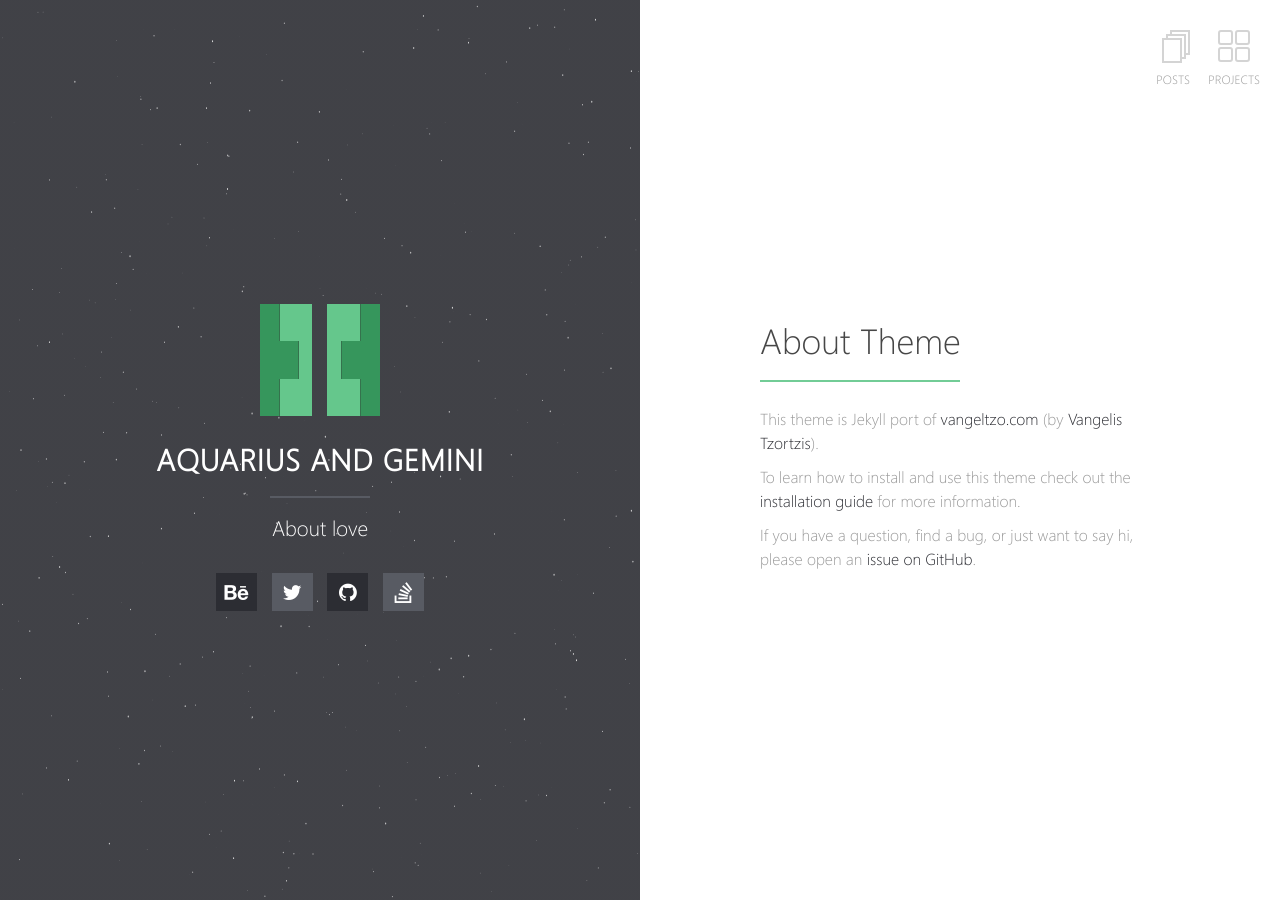
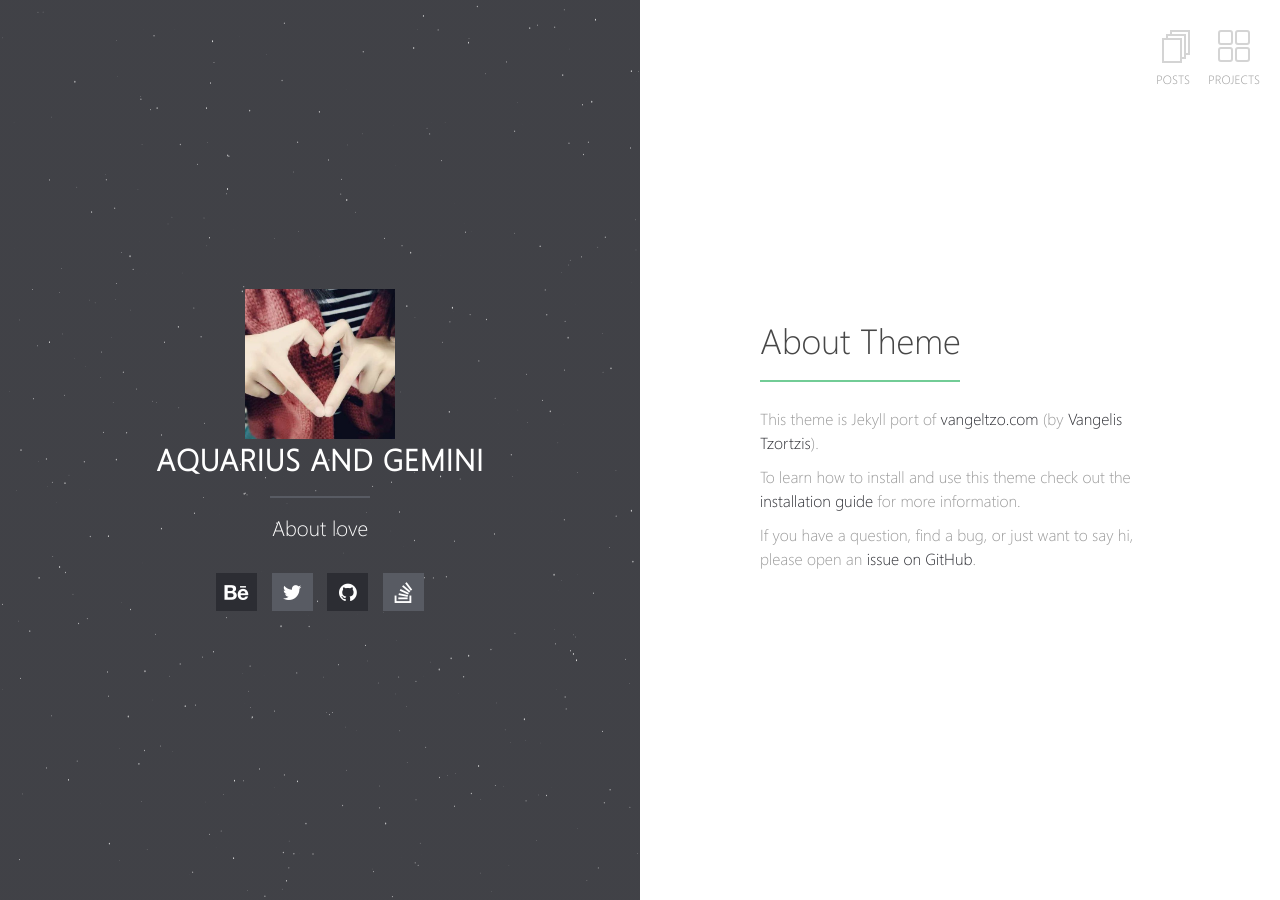
Before and after one commit to daoyking/daoyking.github.io, a Jekyll site: the page built from index.md, in a window 1280 px wide. Built offline with Jekyll 4.4.1, drawn with Linux system fonts in a browser that asks for light colours; our own code applies the rules of GitHub Pages for plain Markdown files.

Commit message:
更换主页图片

```diff
--- a/_config.yml
+++ b/_config.yml
@@ -2,7 +2,7 @@
 title: Aquarius and Gemini
 description: About love
 url: https://daoyking.github.io
-logo: https://raw.githubusercontent.com/daoyking/daoyking.github.io/master/images/halve.png                                       # Site logo
+logo: https://raw.githubusercontent.com/daoyking/daoyking.github.io/master/images/my_love.jpg                                       # Site logo
 locale: en_US
 
 # Left Block Images
```
Also changed, not shown: images/my_love.jpg (added).
